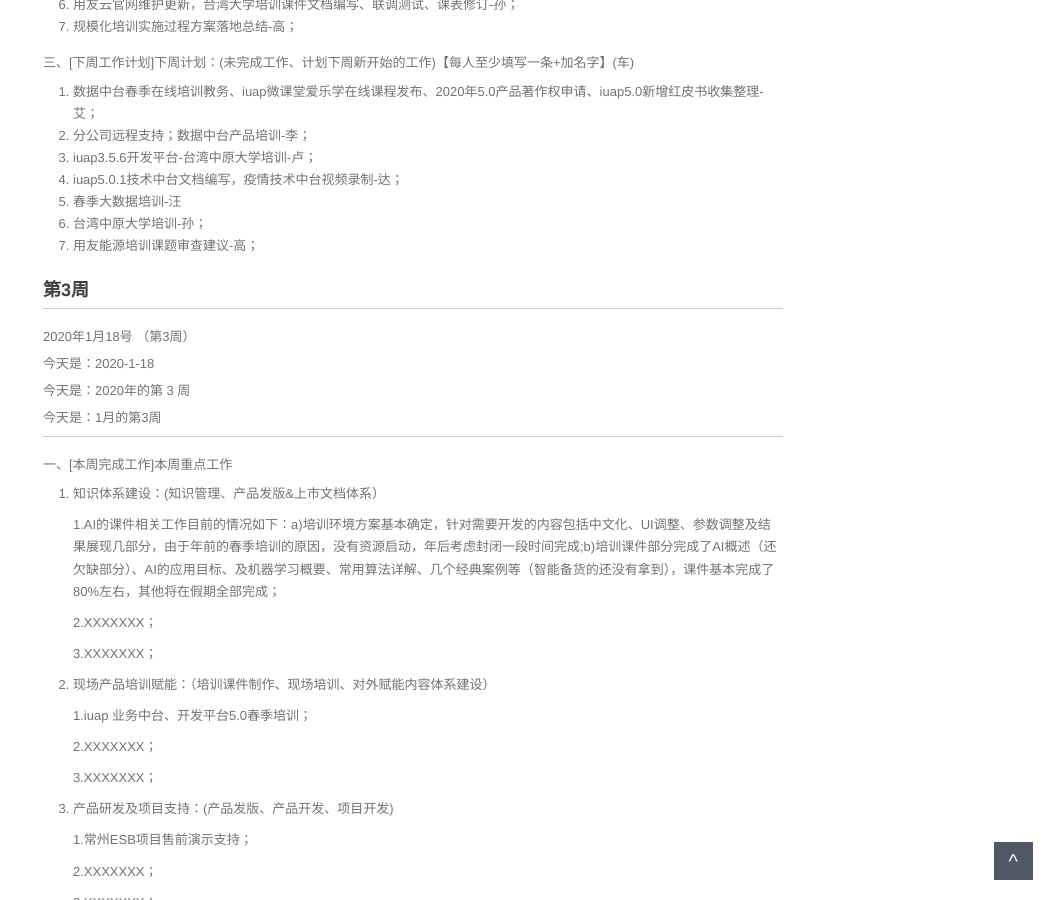
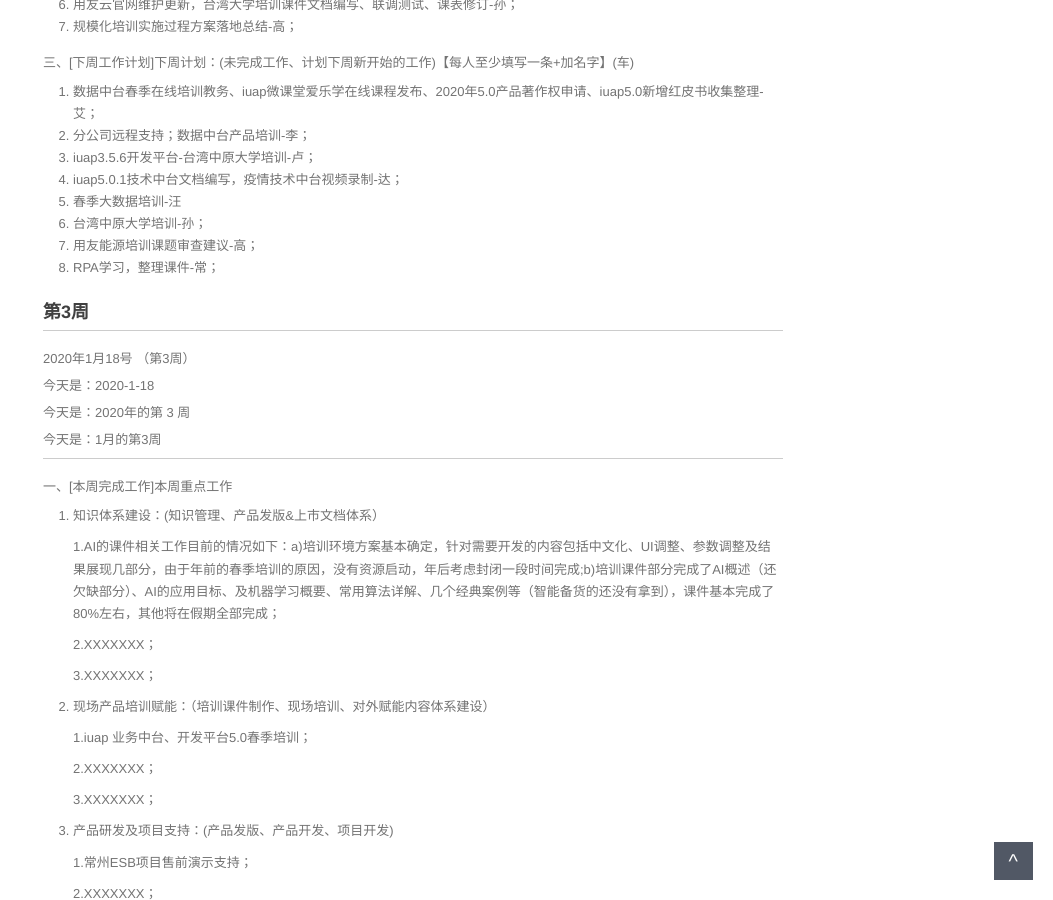
Before and after one commit to walllFlower/blog, a Jekyll site: the page built from _posts/2018-07-17-day_report_cxz.md, in a window 1280 px wide and 900 px high, scrolled down 1591 px. Shown: the whole window, without its empty margins (227-1280 px from the left). Built offline with Jekyll 4.4.1, drawn with Linux system fonts in a browser that asks for light colours; comment, search, counter and statistics services are not loaded.

Commit message:
Update 2018-07-17-day_report_cxz.md

```diff
--- a/_posts/2018-07-17-day_report_cxz.md
+++ b/_posts/2018-07-17-day_report_cxz.md
@@ -86,7 +86,6 @@ categories: 技术运营工作周报
 6. 用友云官网维护更新，台湾大学培训课件文档编写、联调测试、课表修订-孙；
 7. 规模化培训实施过程方案落地总结-高；
 
-
 三、[下周工作计划]下周计划：(未完成工作、计划下周新开始的工作)【每人至少填写一条+加名字】(车)
 
 1. 数据中台春季在线培训教务、iuap微课堂爱乐学在线课程发布、2020年5.0产品著作权申请、iuap5.0新增红皮书收集整理-艾；
@@ -96,6 +95,7 @@ categories: 技术运营工作周报
 5. 春季大数据培训-汪
 6. 台湾中原大学培训-孙；
 7. 用友能源培训课题审查建议-高；
+8. RPA学习，整理课件-常；
 
 ###  第3周
 
```
